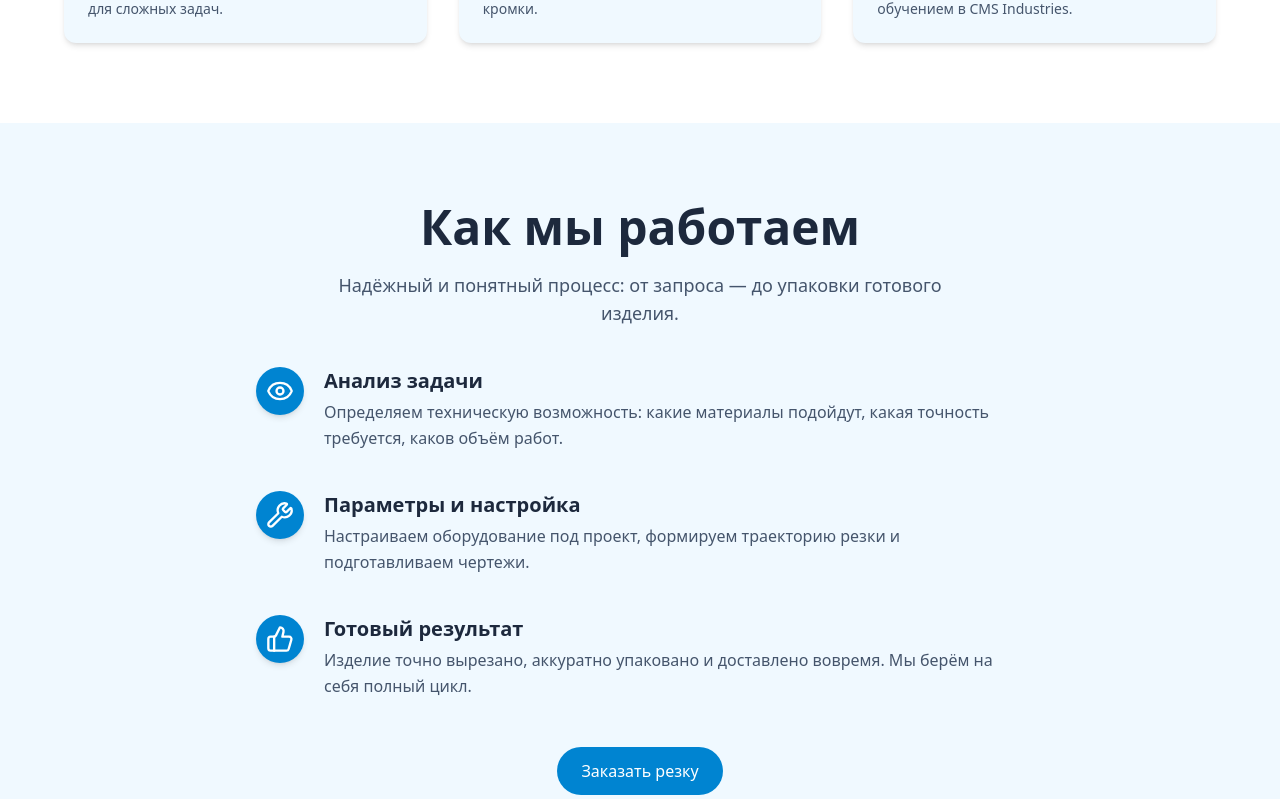
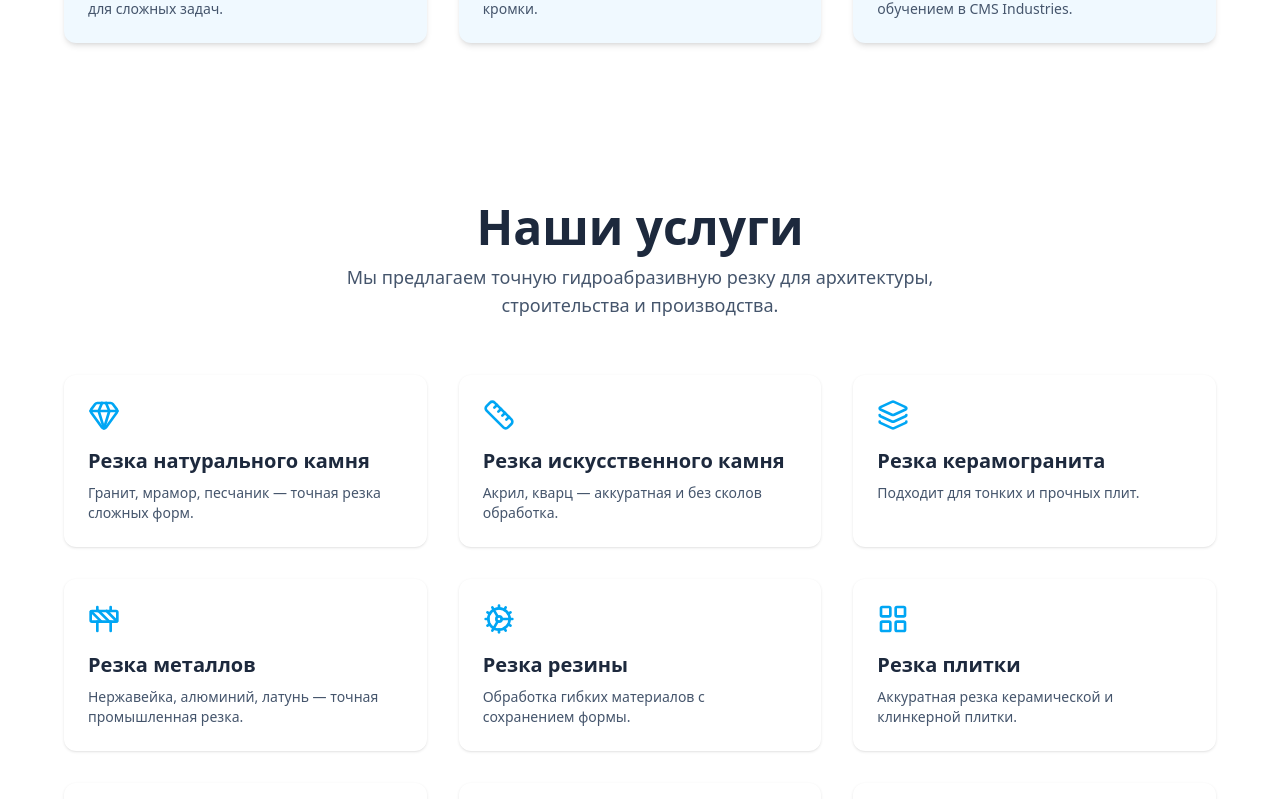
Before and after one commit to sashashreyder/waterjet, a React (Vite) app: page / in a window 1280 px wide. Shown: the part 1201-2000 px from the top of the page. Built offline with nearby package versions, Linux system fonts and the light colour scheme; no server answers.

Commit message:
How do we work section deleted

```diff
--- a/src/App.tsx
+++ b/src/App.tsx
@@ -5,7 +5,6 @@ import Modal from './components/Modal/Modal';
 import CallbackForm from './components/CallbackForm/CallbackForm';
 import ServicesSection from './components/ServicesSection/ServicesSection';
 import FeaturesSection from './components/FeaturesSection/FeaturesSection';
-import HowSection from './components/HowSection/HowSection';
 import ClientsSection from './components/ClientsSection/ClientsSections';
 import WorksSection from './components/WorkSection/WorkSection';
 import ContactSection from './components/ContactSection/ContactSection';
@@ -28,7 +27,6 @@ function App() {
       <main className="flex-grow">
         <Hero onCallClick={openModal} />
         <FeaturesSection />
-        <HowSection onCallClick={openModal} />
         <ServicesSection />
         <ClientsSection />
         <WorksSection />
--- a/src/components/HowSection/HowSection.tsx
+++ /dev/null
@@ -1,70 +0,0 @@
-import { Eye, Wrench, ThumbsUp } from 'lucide-react';
-
-const steps = [
-  {
-    icon: <Eye size={28} className="text-white" />,
-    title: 'Анализ задачи',
-    description:
-      'Определяем техническую возможность: какие материалы подойдут, какая точность требуется, каков объём работ.',
-  },
-  {
-    icon: <Wrench size={28} className="text-white" />,
-    title: 'Параметры и настройка',
-    description:
-      'Настраиваем оборудование под проект, формируем траекторию резки и подготавливаем чертежи.',
-  },
-  {
-    icon: <ThumbsUp size={28} className="text-white" />,
-    title: 'Готовый результат',
-    description:
-      'Изделие точно вырезано, аккуратно упаковано и доставлено вовремя. Мы берём на себя полный цикл.',
-  },
-];
-
-const HowSection = ({ onCallClick }: { onCallClick: () => void }) => {
-  return (
-    <section id="how" className="bg-sky-50 py-20 px-4 md:px-8">
-      <div className="max-w-4xl mx-auto text-center mb-6" data-aos="fade">
-        <h2 className="text-4xl md:text-5xl font-extrabold text-slate-800 mb-2">
-          Как мы работаем
-        </h2>
-        <p className="text-slate-600 text-lg max-w-2xl mx-auto mt-5 mb-10">
-          Надёжный и понятный процесс: от запроса — до упаковки готового изделия.
-        </p>
-      </div>
-
-      <div className="max-w-3xl mx-auto space-y-10 mt-12й mb-12">
-        {steps.map((step, index) => (
-          <div
-            key={index}
-            className="flex items-start gap-5"
-            data-aos="fade-up"
-          >
-            <div className="flex-shrink-0 bg-sky-600 rounded-full h-12 w-12 flex items-center justify-center shadow-md">
-              {step.icon}
-            </div>
-            <div>
-              <h3 className="text-xl font-semibold text-slate-800 mb-1">
-                {step.title}
-              </h3>
-              <p className="text-slate-600 text-base leading-relaxed">
-                {step.description}
-              </p>
-            </div>
-          </div>
-        ))}
-      </div>
-
-      <div className="text-center" data-aos="fade-up">
-  <button
-    onClick={onCallClick}
-    className="px-6 py-3 bg-sky-600 text-white rounded-full text-base font-medium hover:bg-sky-700 transition"
-  >
-    Заказать резку
-  </button>
-</div>
-    </section>
-  );
-};
-
-export default HowSection;
```
